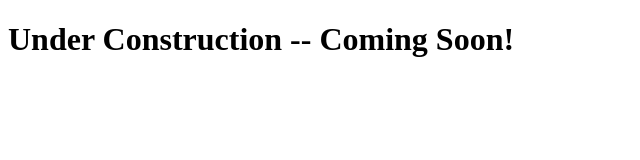
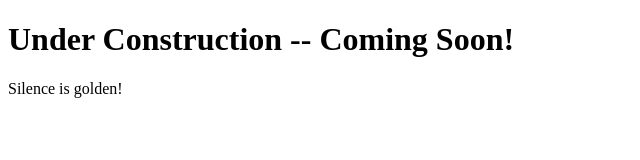
Before and after one commit to sksalleh/responsive-website-assignment, a plain HTML site: page index.html in a window 1280 px wide. Shown: the whole page, without its empty margins (0-640 px from the left). Drawn offline with Linux system fonts and the light colour scheme.

Commit message:
loadload shedding

```diff
--- a/index.html
+++ b/index.html
@@ -8,6 +8,6 @@
 </head>
 <body>
     <h1>Under Construction -- Coming Soon!</h1>
-
+    <p>Silence is golden!</p>
 </body>
 </html>
```
